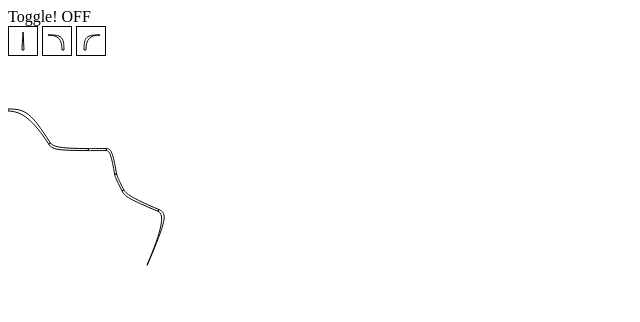
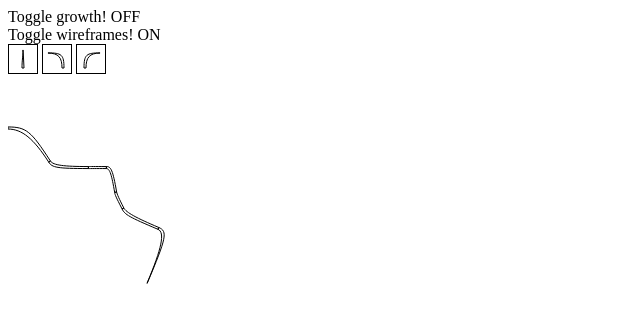
Before and after one commit to Cogito/tangled, a plain HTML site: page bezier.html in a window 1280 px wide. Shown: the whole page, without its empty margins (0-640 px from the left). Drawn offline with nearby package versions, Linux system fonts and the light colour scheme.

Commit message:
Add toggle for wireframes

```diff
--- a/bezier.html
+++ b/bezier.html
@@ -8,7 +8,8 @@
   </style>
 </head>
 <body>
-<div id="toggle">Toggle! <span id="toggleStatus"></span></div>
+<div id="growth-toggle">Toggle growth! <span id="growth-status"></span></div>
+<div id="wireframes-toggle"> Toggle wireframes! <span id="wireframes-status"></span></div>
 <canvas id="straight" class="button" width="28px" height="28px"></canvas>
 <canvas id="left" class="button" width="28px" height="28px"></canvas>
 <canvas id="right" class="button" width="28px" height="28px"></canvas>
--- a/bezier.js
+++ b/bezier.js
@@ -262,7 +262,8 @@ var utilities = (function(){
     var $straight = $("#straight");
     var $left = $("#left");
     var $right = $("#right");
-    $('#toggleStatus')[0].textContent = ticksEnabled?"ON":"OFF";
+    $('#growth-status')[0].textContent = ticksEnabled?"ON":"OFF";
+    $('#wireframes-status')[0].textContent = options.wireFrames?"ON":"OFF";
     draw($canvas[0], start, vectors);
     draw($straight[0], Start(Point(14,23), -Math.PI/2), Tangle(Vector(9,0), Vector(9,0)));
     draw($left[0], Start(Point(20,23), -Math.PI/2), Tangle(Vector(15,0), Vector(15,-Math.PI/2)));
@@ -300,9 +301,14 @@ var utilities = (function(){
       vectors.add(Tangle(Vector(15,0), Vector(15,Math.PI/2)));
       draw($canvas[0], start, vectors);
     });
-    $("#toggle").click(function() {
+    $("#growth-toggle").click(function() {
       ticksEnabled = !ticksEnabled;
-      $('#toggleStatus')[0].textContent = ticksEnabled?"ON":"OFF";
+      $('#growth-status')[0].textContent = ticksEnabled?"ON":"OFF";
+    });
+    $("#wireframes-toggle").click(function() {
+      options.wireFrames = !options.wireFrames;
+      $('#wireframes-status')[0].textContent = options.wireFrames?"ON":"OFF";
+      draw($canvas[0], start, vectors);
     });
   });
 })(jQuery, utilities, {drawVectors: false, ticksEnabled: false, frameRate: 5, wireFrames: true});
```
